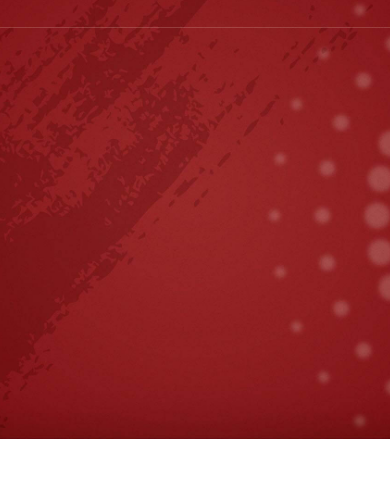
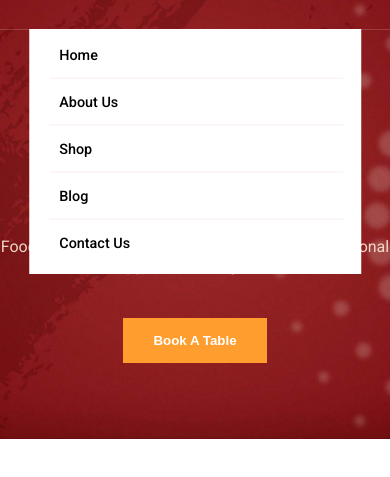
Before and after one commit to WesleyUmans/Foodie, a plain HTML site: page index.html in a window 390 px wide. Both pictures are taken after a click on the element 355 px from the left and 43 px from the top of the page. Shown: the part 61-538 px from the top of the page. Drawn offline with nearby package versions, Linux system fonts and the light colour scheme.

Commit message:
Added mobile nav bar and started with hero section

```diff
--- a/assets/css/style.css
+++ b/assets/css/style.css
@@ -79,6 +79,7 @@ nav {
   top: 0;
   left: 0;
   width: 100vw;
+  height: 90px;
   border-block-end: 1px solid var(--champagne-pink_20);
 }
 
@@ -164,9 +165,56 @@ nav > .container {
   display: none;
 }
 
+.navbar-mobile {
+  visibility: hidden;
+  background-color: var(--white);
+  margin: auto;
+  width: 85vw;
+  height: 0px;
+  position: absolute;
+  top: 90px;
+  left: 50%;
+  transform: translateX(-50%);
+  overflow: hidden;
+  transition: var(--transition-1);
+}
+
+.navbar-mobile.active {
+  visibility: visible;
+  height: 245px;
+}
+
 .nav-links {
-  display: none;
-  background-color: red;
+  position: relative;
+  max-height: 0px;
+  display: flex;
+  flex-direction: column;
+  justify-content: flex-start;
+}
+
+.nav-links.active {
+  display: block;
+}
+
+.nav-ul {
+  list-style: none;
+  display: flex;
+  flex-direction: column;
+  gap: 5px;
+  padding: 0px 20px;
+}
+
+.nav-li > a {
+  text-decoration: none;
+  color: var(--black);
+  padding: 0px 10px;
+  font-weight: var(--fw-500);
+  font-size: 0.9em;
+}
+
+.nav-hr {
+  width: 100%;
+  border: 1px solid var(--champagne-pink_20);
 }
 
 /* -----
@@ -178,4 +226,48 @@ nav > .container {
   background-position: center;
   background-size: cover;
   height: 500px;
+  width: 100%;
+  position: absolute;
+  z-index: -1;
 }
+
+.hero > .container {
+  max-width: 400px;
+  height: 100%;
+  margin: auto;
+}
+
+.hero-content {
+  position: relative;
+  top: 125px;
+  text-align: center;
+}
+
+.hero-content > h3 {
+  color: var(--dark-orange);
+  font-family: var(--ff-shadows-into-light);
+  font-size: var(--fs-5);
+  font-weight: var(--fw-500);
+  letter-spacing: 1px;
+  margin-block-end: 25px;
+}
+
+.hero-content > h1 {
+  color: var(--champagne-pink);
+  font-size: var(--fs-3);
+  max-width: 10em;
+  margin: auto;
+}
+
+.hero-content > p {
+  color: var(--champagne-pink);
+  margin-top: 30px;
+}
+
+.book-a-table-btn {
+  padding: 15px 30px;
+  background-color: var(--deep-saffron);
+  color: var(--white);
+  font-weight: var(--fw-700);
+  margin-top: 2em;
+}
--- a/assets/js/script.js
+++ b/assets/js/script.js
@@ -4,16 +4,22 @@ const menuBtn = document.querySelector(".menu-btn");
 const lineTop = document.querySelector(".line-top");
 const lineMiddle = document.querySelector(".line-middle");
 const lineBottom = document.querySelector(".line-bottom");
+const navLinks = document.querySelector(".nav-links");
+const navbarMobile = document.querySelector(".navbar-mobile");
 
 const handleMenuClick = () => {
   if (lineTop.classList.contains("active")) {
     lineTop.classList.remove("active");
     lineMiddle.classList.remove("active");
     lineBottom.classList.remove("active");
+    navLinks.classList.remove("active");
+    navbarMobile.classList.remove("active");
   } else {
     lineTop.classList.add("active");
     lineMiddle.classList.add("active");
     lineBottom.classList.add("active");
+    navLinks.classList.add("active");
+    navbarMobile.classList.add("active");
   }
 };
 
--- a/index.html
+++ b/index.html
@@ -33,29 +33,41 @@
               <span class="line-bottom"></span>
             </div>
           </div>
+          <div class="navbar-mobile">
             <div class="nav-links">
-            <ul>
-              <li><a href="#">Home</a></li>
+              <ul class="nav-ul">
+                <li class="nav-li"><a href="#">Home</a></li>
                 <hr class="nav-hr" />
-              <li><a href="#">About Us</a></li>
+                <li class="nav-li"><a href="#">About Us</a></li>
                 <hr class="nav-hr" />
-              <li><a href="#">Shop</a></li>
+                <li class="nav-li"><a href="#">Shop</a></li>
                 <hr class="nav-hr" />
-              <li><a href="#">Blog</a></li>
+                <li class="nav-li"><a href="#">Blog</a></li>
                 <hr class="nav-hr" />
-              <li><a href="#">Contact Us</a></li>
+                <li class="nav-li"><a href="#">Contact Us</a></li>
               </ul>
+            </div>
           </div>
         </div>
       </div>
     </nav>
     <main>
-      <section class="container">
       <article
         class="hero"
         style="background-image: url(assets/images/hero-bg.jpg)"
-        ></article>
-      </section>
+      >
+        <div class="container">
+          <div class="hero-content">
+            <h3>Eat Sleep And</h3>
+            <h1>Supper delicious Burger in town!</h1>
+            <p>
+              Food is any substance consumed to provide nutritional support for
+              an organism
+            </p>
+            <button class="book-a-table-btn">Book A Table</button>
+          </div>
+        </div>
+      </article>
     </main>
 
     <!-- Javascript import -->
```
Lines whose indentation alone changed are shown as unchanged.
